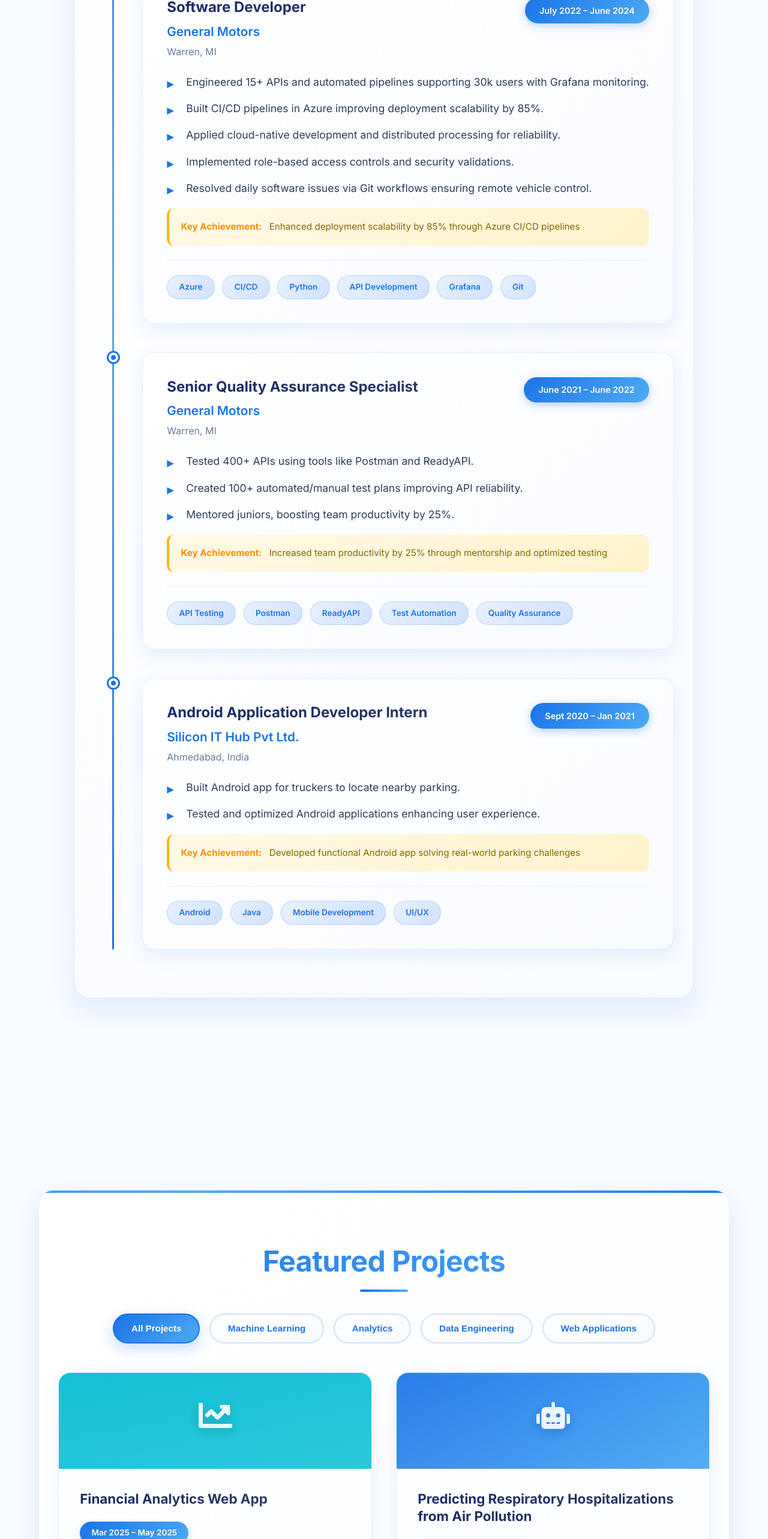
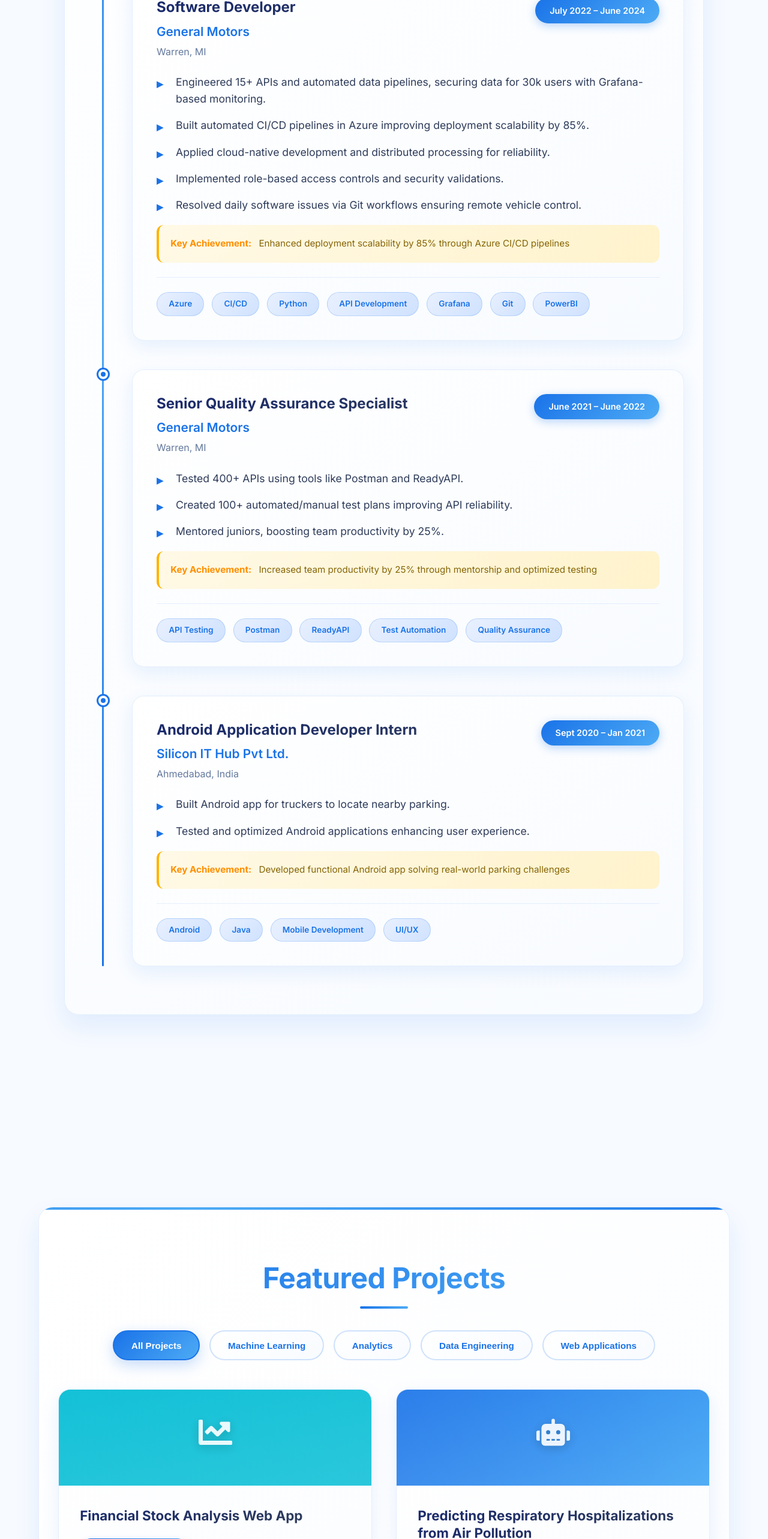
Before and after one commit to Harshgitbu/Harsh_Portfolio, a React (Create React App) app: page / in a window 1280 px wide. Shown: the part 4220-6786 px from the top of the page at 60% size. Built offline with nearby package versions, Linux system fonts and the light colour scheme.

Commit message:
updating details and links

```diff
--- a/src/components/Contact/Contact.jsx
+++ b/src/components/Contact/Contact.jsx
@@ -3,7 +3,7 @@ import useFadeInOnScroll from '../../hooks/useFadeInOnScroll';
 import './Contact.css';
 
 // Import icons
-import { FaEnvelope, FaPhone, FaMapMarkerAlt, FaLinkedin, FaGithub, FaPaperPlane, FaCheck } from 'react-icons/fa';
+import { FaEnvelope, /*FaPhone*/ FaMapMarkerAlt, FaLinkedin, FaGithub, FaPaperPlane, FaCheck } from 'react-icons/fa';
 
 const Contact = () => {
   const [ref, isVisible] = useFadeInOnScroll();
@@ -24,12 +24,12 @@ const Contact = () => {
       details: 'shahharsh0612@gmail.com',
       link: 'mailto:shahharsh0612@gmail.com'
     },
-    {
+    /*{
       icon: <FaPhone />,
       title: 'Phone',
       details: '(908) 636-1325',
       link: 'tel:+19086361325'
-    },
+    },*/
     {
       icon: <FaMapMarkerAlt />,
       title: 'Location',
--- a/src/components/Experience/Experience.jsx
+++ b/src/components/Experience/Experience.jsx
@@ -23,13 +23,13 @@ const experiences = [
     location: 'Warren, MI',
     period: 'July 2022 – June 2024',
     details: [
-      'Engineered 15+ APIs and automated pipelines supporting 30k users with Grafana monitoring.',
-      'Built CI/CD pipelines in Azure improving deployment scalability by 85%.',
+      'Engineered 15+ APIs and automated data pipelines, securing data for 30k users with Grafana-based monitoring.',
+      'Built automated CI/CD pipelines in Azure improving deployment scalability by 85%.',
       'Applied cloud-native development and distributed processing for reliability.',
       'Implemented role-based access controls and security validations.',
       'Resolved daily software issues via Git workflows ensuring remote vehicle control.',
     ],
-    technologies: ['Azure', 'CI/CD', 'Python', 'API Development', 'Grafana', 'Git'],
+    technologies: ['Azure', 'CI/CD', 'Python', 'API Development', 'Grafana', 'Git', 'PowerBI'],
     achievement: 'Enhanced deployment scalability by 85% through Azure CI/CD pipelines'
   },
   {
--- a/src/components/Projects/Projects.jsx
+++ b/src/components/Projects/Projects.jsx
@@ -7,7 +7,7 @@ import { FaChartLine, FaRobot, FaDatabase, FaLaptopCode, FaServer, FaGithub, FaE
 
 const projects = [
   {
-    title: 'Financial Analytics Web App',
+    title: 'Financial Stock Analysis Web App',
     period: 'Mar 2025 – May 2025',
     description: 'Streamlit-based web app performing sentiment analysis on social media and financial news to assess stock trends with real-time data processing and interactive visualizations.',
     category: 'analytics',
@@ -18,14 +18,14 @@ const projects = [
       'Social media sentiment correlation',
       'Predictive analytics dashboard'
     ],
-    githubLink: 'https://github.com/Harshgitbu/financial-analytics',
-    demoLink: '#',
+    githubLink: 'https://github.com/Harshgitbu/FinancialScorePredictor_UsingSentimentAnalysis',
+    demoLink: 'https://financialscorepredictorusingsentimentanalysis-jupccv2tasaebkph.streamlit.app/',
     icon: <FaChartLine />
   },
   {
     title: 'Predicting Respiratory Hospitalizations from Air Pollution',
     period: 'Mar 2025 – May 2025',
-    description: 'Machine learning model on Azure ML Studio predicting hospitalization risks using real-time and historical air quality data with 94% accuracy.',
+    description: 'Machine learning model on Azure ML Studio predicting hospitalization risks using real-time and historical air quality data with 55% accuracy.',
     category: 'ml',
     technologies: ['Azure ML', 'Python', 'Machine Learning', 'Time Series', 'Healthcare Analytics', 'Scikit-learn'],
     features: [
@@ -34,24 +34,24 @@ const projects = [
       'Healthcare risk prediction',
       'Azure cloud deployment'
     ],
-    githubLink: 'https://github.com/Harshgitbu/healthcare-prediction',
-    demoLink: '#',
+    githubLink: 'https://github.com/Harshgitbu/Predicting_RespiratoryHospitalizations_AirPollution',
+    demoLink: 'https://app.powerbi.com/view?r=eyJrIjoiMmZmZTRkNzMtNzAwMC00MTliLTkyMTUtZDk5MGM0NTY1ZWY2IiwidCI6ImQ1N2QzMmNjLWMxMjEtNDg4Zi1iMDdiLWRmZTcwNTY4MGM3MSIsImMiOjN9&embedImagePlaceholder=true&pageName=ReportSection',
     icon: <FaRobot />
   },
   {
-    title: 'Big Data Processing Pipeline for IoT Analytics',
-    period: 'Jan 2025 – Present',
-    description: 'Scalable data engineering pipeline processing terabytes of IoT sensor data using Apache Spark and cloud technologies for real-time analytics and monitoring.',
+    title: 'Big Data Processing Pipeline for Analytics',
+    period: 'Jan 2025 – Mar 2025',
+    description: 'Scalable data engineering pipeline processing lots of sensor data using Apache Spark and cloud technologies for real-time analytics and monitoring.',
     category: 'engineering',
-    technologies: ['Apache Spark', 'AWS', 'Python', 'Big Data', 'ETL', 'Docker', 'Kafka'],
+    technologies: ['Apache Spark', 'AWS', 'Python', 'Big Data', 'ETL', 'Hadoop', 'Kafka'],
     features: [
       'Distributed data processing for IoT sensor data',
       'Real-time streaming analytics pipeline',
       'Cloud-native architecture on AWS',
       'Automated ETL workflows and monitoring'
     ],
-    githubLink: 'https://github.com/Harshgitbu/big-data-pipeline',
-    demoLink: '#',
+    githubLink: 'https://github.com/Harshgitbu/Boston_AirPollution_Weather_Analysis',
+    demoLink: 'https://app.powerbi.com/view?r=eyJrIjoiMmQ1ZTQ0NzktZWYwOS00OGY0LWI0ODUtNTBmZTY5ZDkzODRhIiwidCI6ImQ1N2QzMmNjLWMxMjEtNDg4Zi1iMDdiLWRmZTcwNTY4MGM3MSIsImMiOjN9&embedImagePlaceholder=true',
     icon: <FaServer />
   },
   {
@@ -66,8 +66,8 @@ const projects = [
       'Historical data comparison',
       'Interactive dashboards'
     ],
-    githubLink: 'https://github.com/Harshgitbu/cricket-analytics',
-    demoLink: '#',
+    githubLink: 'https://github.com/Harshgitbu/Cricket_Insights_App',
+    //demoLink: '#',
     icon: <FaLaptopCode />
   },
   {
@@ -82,8 +82,8 @@ const projects = [
       'Interactive dashboards',
       'Policy impact assessment'
     ],
-    githubLink: 'https://github.com/Harshgitbu/boston-analysis',
-    demoLink: '#',
+    githubLink: 'https://github.com/BU-Spark/ds-boston-d7-indicators',
+    //demoLink: '#',
     icon: <FaDatabase />
   }
 ];
--- a/src/components/Skills/Skills.jsx
+++ b/src/components/Skills/Skills.jsx
@@ -174,25 +174,7 @@ const Skills = () => {
           </div>
         )}
 
-        {/* Skill Level Legend */}
-        <div className="skills-overview">
-          <div className="overview-item">
-            <span className="overview-number" style={{color: '#10b981'}}>85%+</span>
-            <span className="overview-label">Advanced</span>
-          </div>
-          <div className="overview-item">
-            <span className="overview-number" style={{color: '#f59e0b'}}>75-85%</span>
-            <span className="overview-label">Intermediate</span>
-          </div>
-          <div className="overview-item">
-            <span className="overview-number" style={{color: '#eab308'}}>60-75%</span>
-            <span className="overview-label">Beginner</span>
-          </div>
-          <div className="overview-item">
-            <span className="overview-number" style={{color: '#ef4444'}}>Below 60%</span>
-            <span className="overview-label">Novice</span>
-          </div>
-        </div>
+
       </div>
     </section>
   );
```
